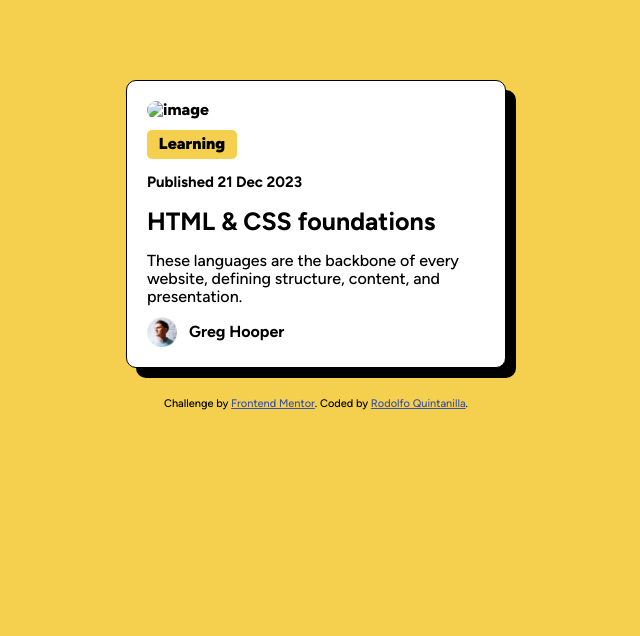
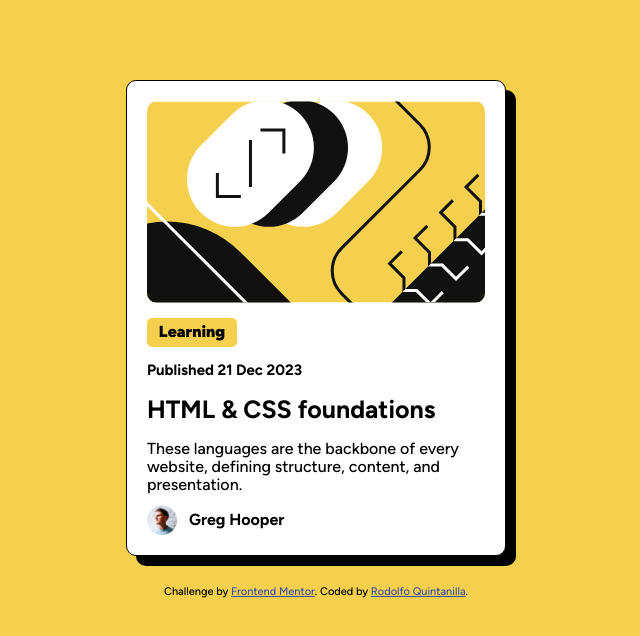
Before and after one commit to RodolfoQuintanilla/blog-preview-card-main07, a plain HTML site: page index.html in a window 1280 px wide. Shown: the whole page, without its empty margins (324-964 px from the left). Drawn offline with nearby package versions, Linux system fonts and the light colour scheme; the site is published under a folder, as on GitHub Pages, so addresses that start at the root find nothing.

Commit message:
twice end

```diff
--- a/index.html
+++ b/index.html
@@ -31,7 +31,7 @@
   <div class="card">
 
 <figure >
-  <img class="card__img" src="/assets/images/illustration-article.svg" alt="image">
+  <img class="card__img" src="./assets/images/illustration-article.svg" alt="image">
 </figure>
 
     <h1 class="card__h1"><strong>Learning</strong> </h1>
```
